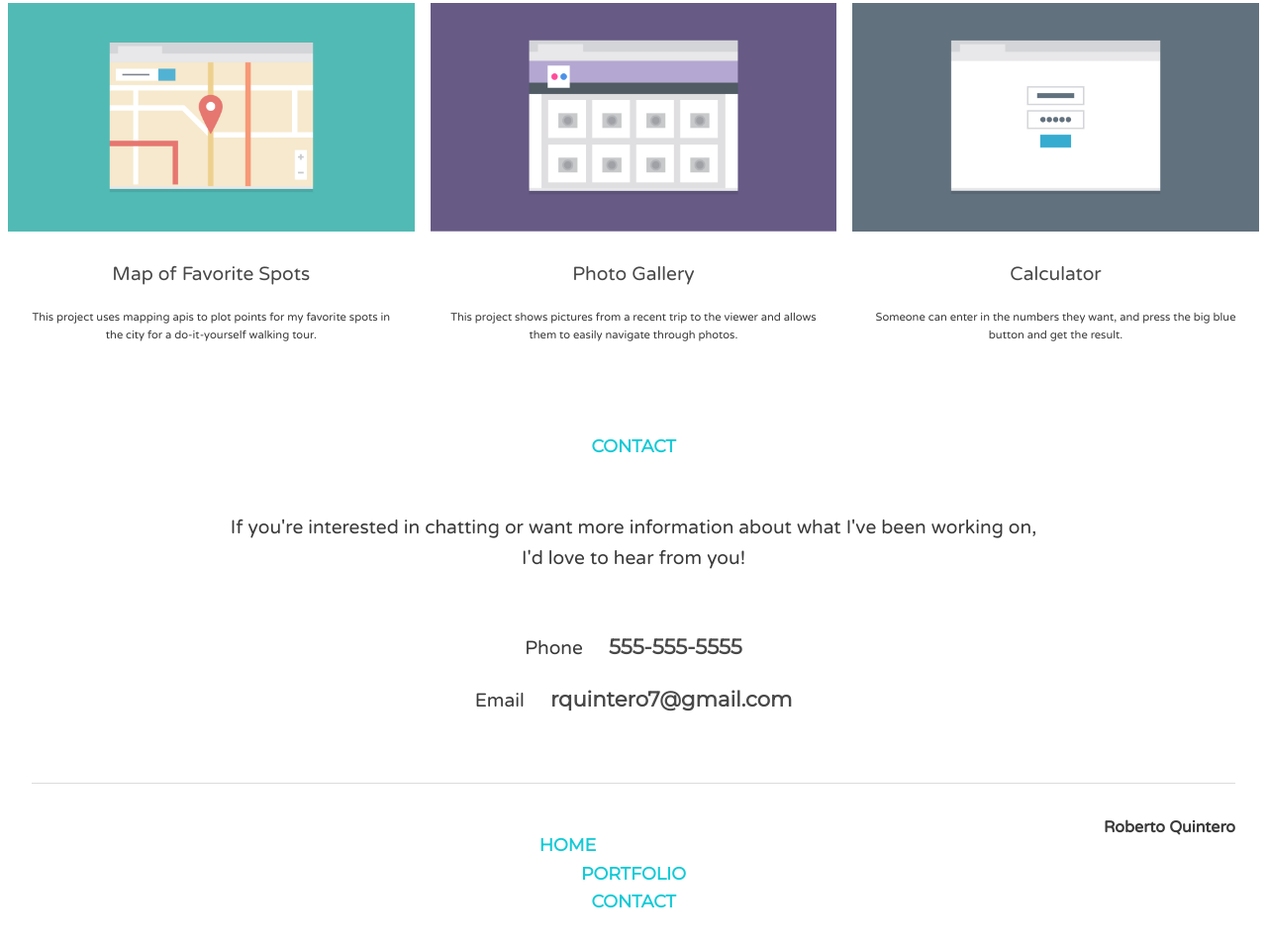
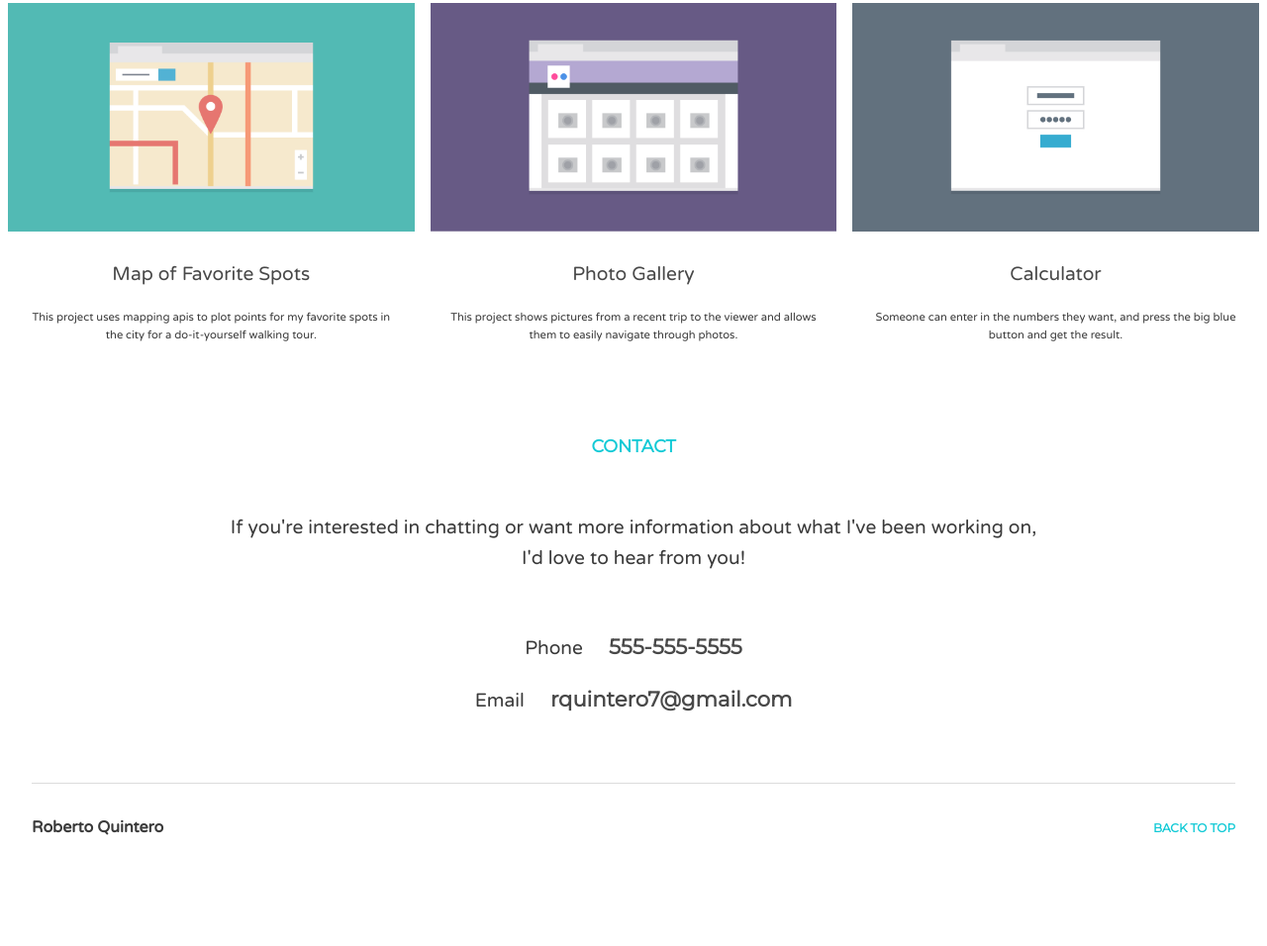
Before and after one commit to rquintero7/techdegree-project-2, a plain HTML site: page index.html in a window 1280 px wide. Shown: the part 985-1941 px from the top of the page at 99% size. After the commit the page ends 1859 px from the top, so only its background shows below. Drawn offline with Linux system fonts and the light colour scheme.

Commit message:
Update index.html

```diff
--- a/index.html
+++ b/index.html
@@ -84,19 +84,12 @@
 
         <footer>
             <div class="main-footer clearfix">
+                <h4 class="bottom-name">Roberto Quintero</h4>
                 <div class="back-to-top">
-                <h4 class="bottom-name">Roberto Quintero</h4>
-                </div>
-                    <ul>
-                        <li><a href="#home">HOME</a></li>
-                        <li><a href="#portfolio">PORTFOLIO</a></li>
-                        <li><a href="#contact">CONTACT</a></li>
-                    </ul>
-
-
-
+                    <a href="#home">BACK TO TOP</a>
 
         </footer>
+
 
 
         </body>
```
